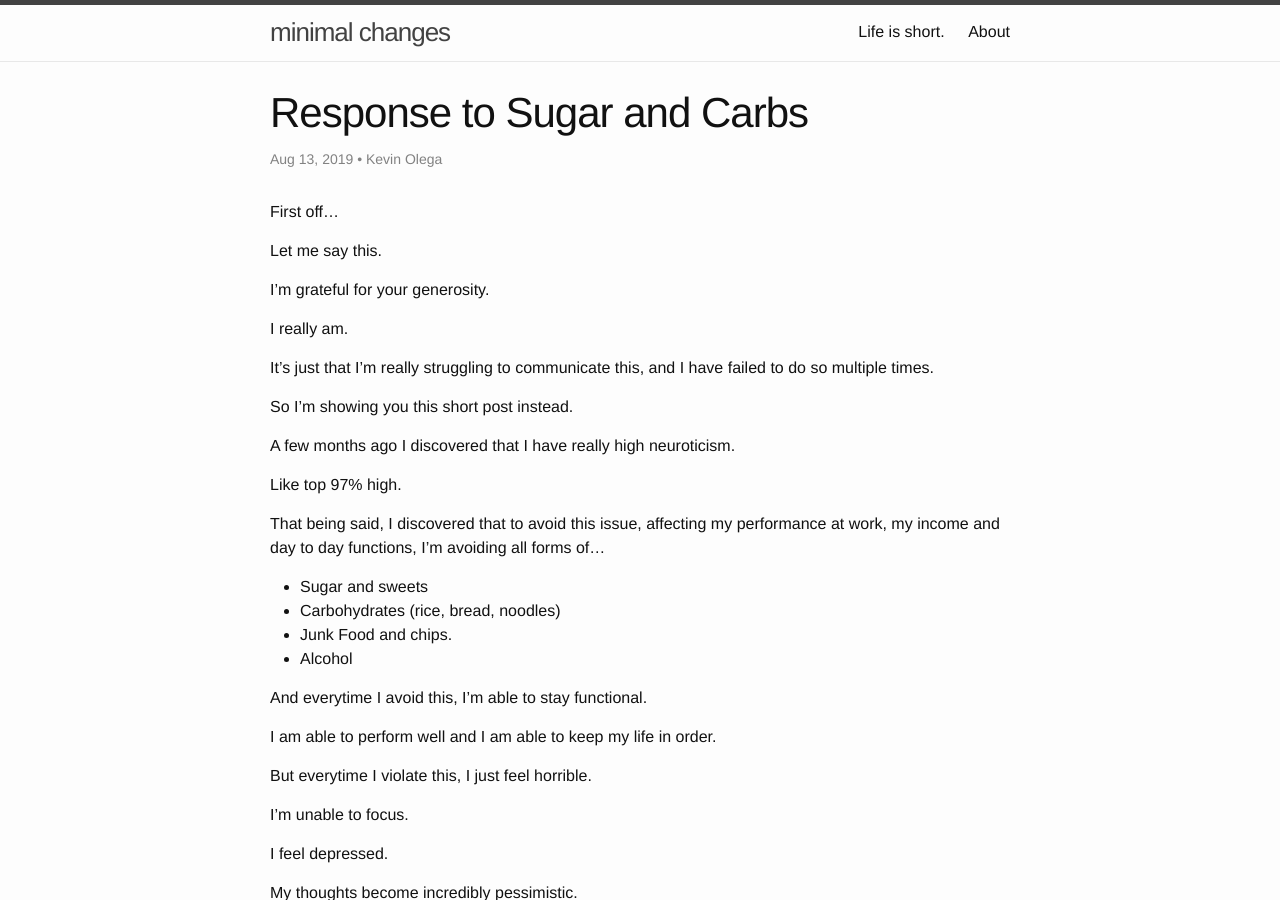
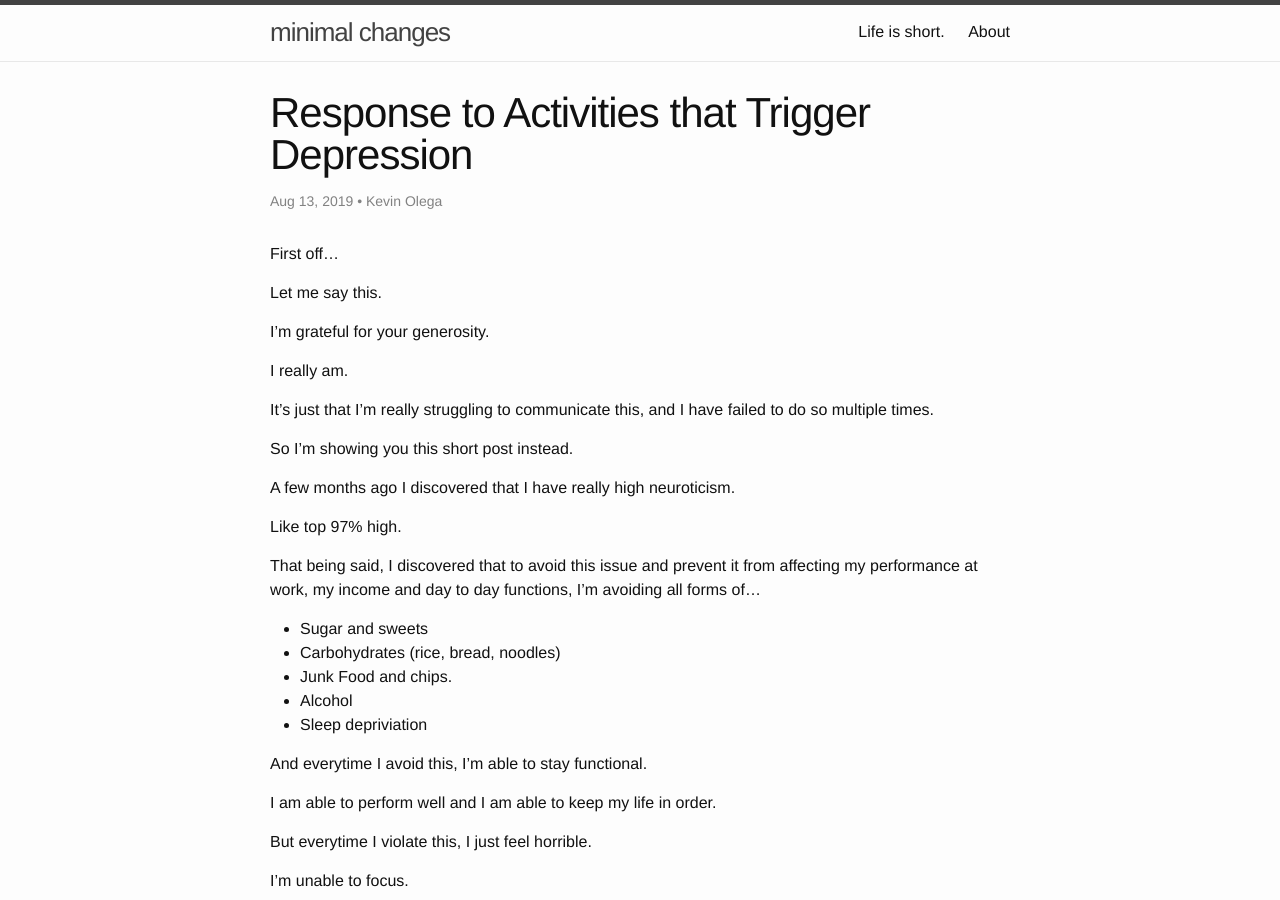
Before and after one commit to kevinolega/minimalchanges, a Jekyll site: the page built from _posts/2019-08-13-sugar-warning.md, in a window 1280 px wide and 900 px high. Built offline with Jekyll 4.4.1, drawn with Linux system fonts in a browser that asks for light colours; nearby versions of some CDN libraries; library files that are not in the unit come from our copies.

Commit message:
Update 2019-08-13-sugar-warning.md

```diff
--- a/_posts/2019-08-13-sugar-warning.md
+++ b/_posts/2019-08-13-sugar-warning.md
@@ -1,6 +1,6 @@
 ---
 layout: post
-title: Response to Sugar and Carbs
+title: Response to Activities that Trigger Depression
 date: 2019-08-13 00:33
 Tags: [ uncategorized, blog ]
 permalink: /sugar/
@@ -22,12 +22,13 @@ A few months ago I discovered that I have really high neuroticism.
 
 Like top 97% high.
 
-That being said, I discovered that to avoid this issue, affecting my performance at work, my income and day to day functions, I'm avoiding all forms of...
+That being said, I discovered that to avoid this issue and prevent it from affecting my performance at work, my income and day to day functions, I'm avoiding all forms of...
 
 - Sugar and sweets
 - Carbohydrates (rice, bread, noodles)
 - Junk Food and chips.
 - Alcohol
+- Sleep depriviation
 
 And everytime I avoid this, I'm able to stay functional.
 
```
